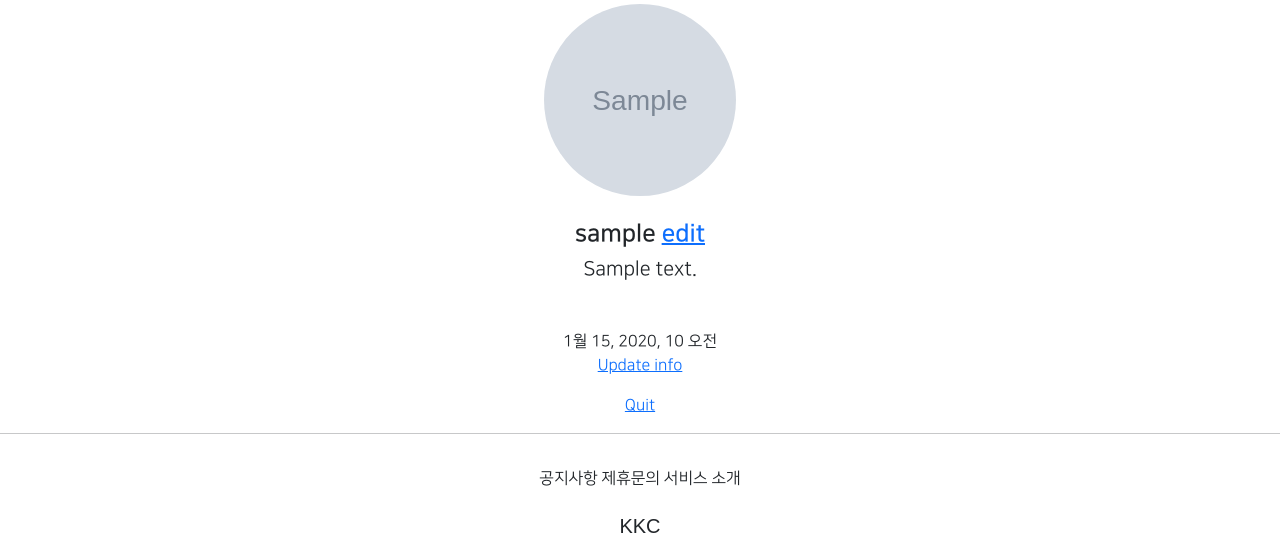
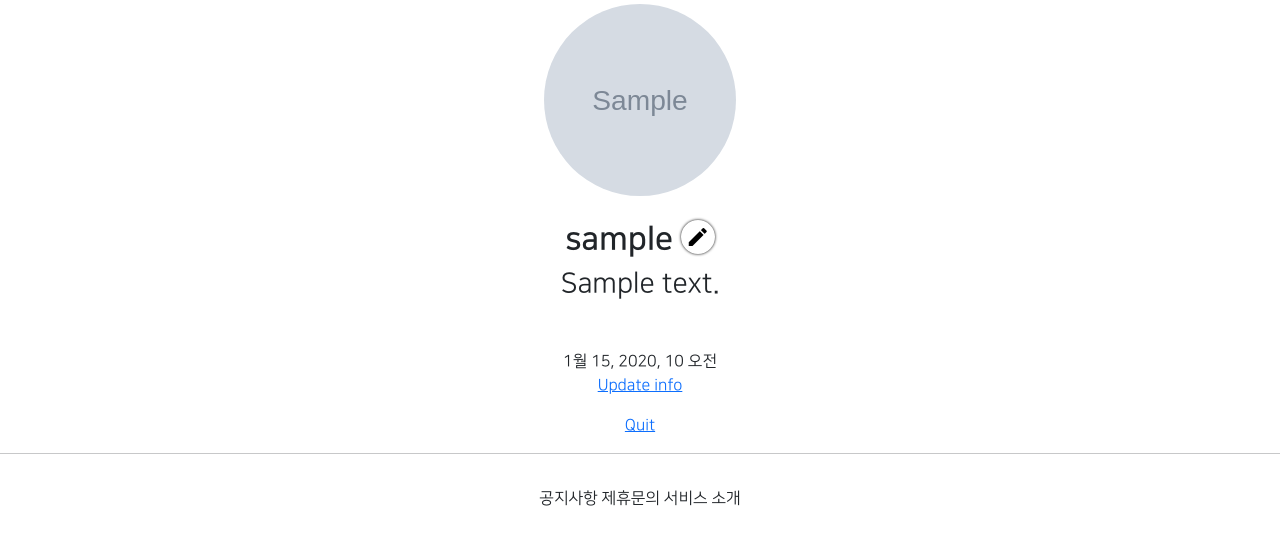
Before and after one commit to grothendieck918/practice_01, a Django app: page /accounts/detail/1 in a window 1280 px wide. Shown: the part 237-773 px from the top of the page. Run offline with Django 3.2, Linux system fonts and the light colour scheme; a user stored in the database is signed in; tables that the repository leaves empty hold one stand-in row (values such as "Sample post"); grey boxes marked "Sample" are stand-in pictures; parts of the project's set-up code (start-up, migrations or seed data) failed here and were passed over; some libraries are stand-ins or nearby versions; some web fonts are replaced.

Commit message:
2021.07.29 1ban practice 1

```diff
--- a/accountapp/templates/accountapp/detail.html
+++ b/accountapp/templates/accountapp/detail.html
@@ -7,13 +7,13 @@
             <img src="{{ target_user.profile.image.url }}"
             class="profile_image m-4"
             alt="profile image">
-            <h4 class="NNS_B">{{ target_user.profile.nickname }}
+            <h2 class="NNS_B">{{ target_user.profile.nickname }}
                 {% if user == target_user %}
-            <a href="{% url 'profileapp:update' pk=target_user.profile.pk %}">edit</a>
-                    {% endif %}</h4>
-            <h5>
+            <a href="{% url 'profileapp:update' pk=target_user.profile.pk %}" class="material-icons round_button">edit</a>
+                    {% endif %}</h2>
+            <h3>
             {{ target_user.profile.message }}
-            </h5>
+            </h3>
             {% else %}
             <h2 class="NNS_B">
                 <a class="NNS_B" href="{% url 'profileapp:create' %}">프로필 생성</a>
--- a/static/base.css
+++ b/static/base.css
@@ -31,3 +31,15 @@
     font-family: 'NanumSquareB', cursive;
 
 }
+
+.round_button {
+    color: black;
+     text-decoration: none;
+     box-shadow: 0 0 3px black;
+     border-radius: 20rem;
+     padding: 0.3rem;
+}
+
+.round_button:hover {
+    color: dimgray;
+}
--- a/templates/head.html
+++ b/templates/head.html
@@ -12,6 +12,9 @@
     <link href="https://fonts.googleapis.com/css2?family=Cinzel+Decorative&family=Lexend+Exa&family=Lexend+Zetta&display=swap" rel="stylesheet">
 
     <link rel="stylesheet" type="text/css" href='{% static 'base.css' %}'>
+
+    <link href="https://fonts.googleapis.com/css2?family=Material+Icons"
+      rel="stylesheet">
 
     <style>
         @font-face {
```
